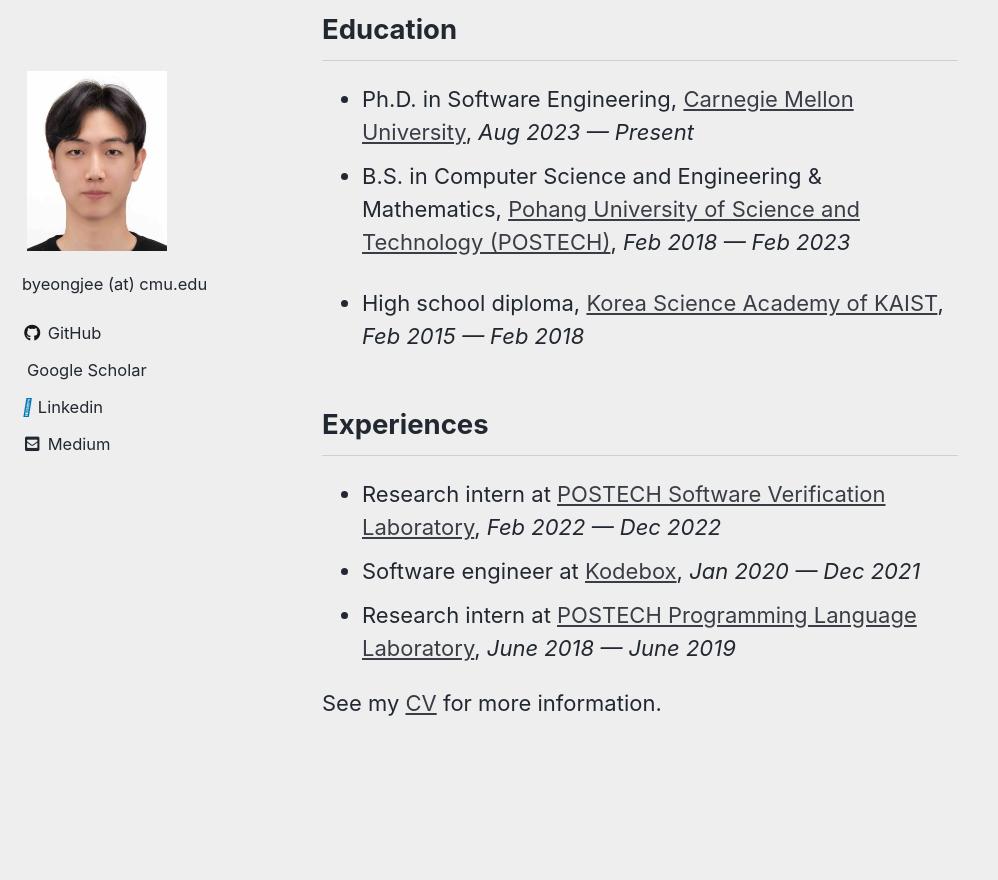
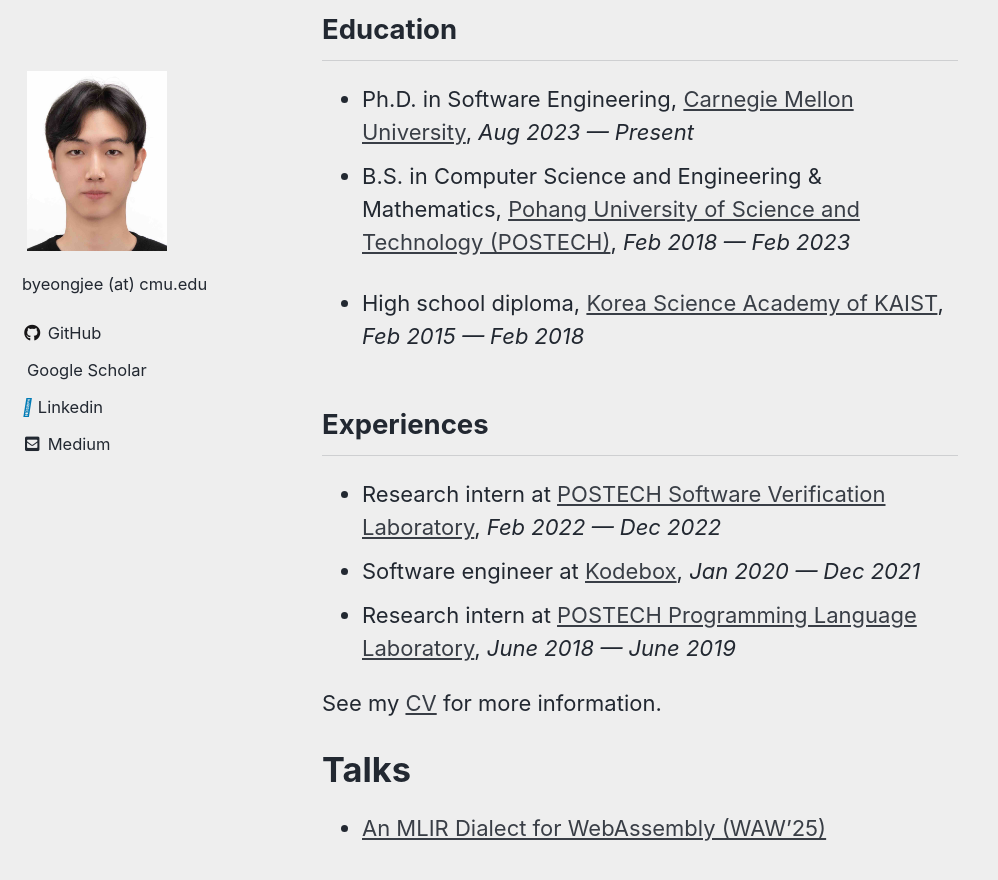
Before and after one commit to byeongjee/byeongjee.github.io, a Jekyll site: the page built from _pages/home.md, in a window 1280 px wide and 900 px high, scrolled down 553 px. Shown: the top 880 px of the window, without its empty margins (0-998 px from the left). Built offline with Jekyll 4.4.1, drawn with Linux system fonts in a browser that asks for light colours; cached includes are drawn as plain includes; a style sheet for code colours, icons or effects is not loaded; before the commit the page ends 1335 px from its top, so only the background shows below that.

Commit message:
Add link to talks

```diff
--- a/_data/navigation.yml
+++ b/_data/navigation.yml
@@ -8,5 +8,7 @@
     url: /#education
   - title: "Experiences"
     url: /#experiences
+  - title: "Talks"
+    url: /#talks
   - title: "CV"
     url: /cv/
--- a/_pages/home.md
+++ b/_pages/home.md
@@ -38,3 +38,6 @@
 - Research intern at [POSTECH Programming Language Laboratory](http://pl.postech.ac.kr/), *June 2018 — June 2019*
 
 See my [CV](https://byeongjee.me/assets/cv.pdf) for more information.
+
+# Talks
+- [An MLIR Dialect for WebAssembly (WAW'25)](https://www.youtube.com/watch?v=z2xmzf8f5Ac)
```
